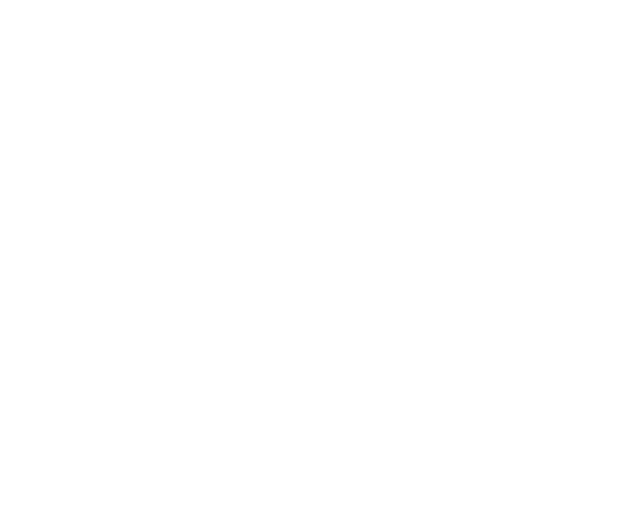
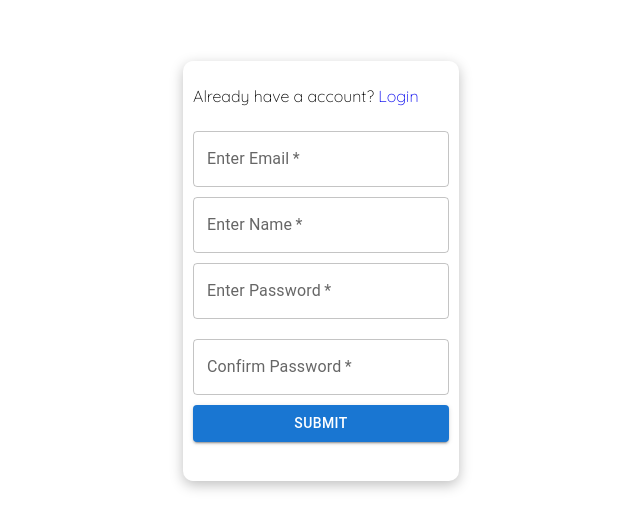
Before and after one commit to Uday-lal/insta_clone, a React (Create React App) app in the folder frontend/: page /create-account in a window 1280 px wide. Shown: the part 129-658 px from the top of the page, without its empty margins (319-959 px from the left). Built offline with nearby package versions, Linux system fonts and the light colour scheme.

Commit message:
Added CreateAccount.jsx

```diff
--- a/frontend/src/App.jsx
+++ b/frontend/src/App.jsx
@@ -1,5 +1,6 @@
 import { BrowserRouter as Router, Switch, Route } from "react-router-dom";
 import Login from "./pages/login/Login.jsx";
+import CreateAccount from "./pages/create_account/CreateAccount.jsx";
 import HomePage from "./pages/home_page/HomePage.jsx";
 import React from "react";
 
@@ -15,6 +16,9 @@
             <Route path="/login">
               <Login />
             </Route>
+            <Route path="/create-account">
+              <CreateAccount />
+            </Route>
           </Switch>
         </Router>
       </div>
--- a/frontend/src/index.css
+++ b/frontend/src/index.css
@@ -25,3 +25,7 @@
 .w-100 {
   width: 100%;
 }
+
+a {
+  text-decoration: none;
+}
--- a/frontend/src/pages/create_account/CreateAccount.jsx
+++ b/frontend/src/pages/create_account/CreateAccount.jsx
@@ -0,0 +1,91 @@
+import React from "react";
+import Card from "../../components/card/Card.jsx";
+import TextField from "@mui/material/TextField";
+import Button from "@mui/material/Button";
+
+function CreateAccount() {
+  return (
+    <React.Fragment>
+      <div className="page">
+        <div className="center">
+          <Card
+            style={{
+              width: "20vw",
+              height: "50vh",
+            }}
+          >
+            <p
+              style={{
+                margin: "15px 0px",
+              }}
+            >
+              Already have a account? <a href="/login">Login</a>
+            </p>
+            <form
+              method="POST"
+              action="/create-account"
+              style={{
+                width: "100%",
+              }}
+            >
+              <TextField
+                label="Enter Email"
+                type="email"
+                autoComplete="off"
+                variant="outlined"
+                name="email"
+                style={{
+                  margin: "10px 0px",
+                }}
+                className="w-100"
+                required="true"
+              />
+              <TextField
+                label="Enter Name"
+                type="text"
+                autoComplete="off"
+                variant="outlined"
+                sytle={{ margin: "10px 0px" }}
+                className="w-100"
+                required="true"
+              />
+              <TextField
+                label="Enter Password"
+                type="password"
+                autoComplete="off"
+                variant="outlined"
+                name="password"
+                style={{
+                  margin: "10px 0px",
+                }}
+                className="w-100"
+                required="true"
+              />
+              <TextField
+                label="Confirm Password"
+                type="password"
+                autoComplete="off"
+                variant="outlined"
+                name="confirm_password"
+                style={{
+                  margin: "10px 0px",
+                }}
+                className="w-100"
+                required="true"
+              />
+              <Button
+                variant="contained"
+                style={{ width: "100%" }}
+                type="submit"
+              >
+                Submit
+              </Button>
+            </form>
+          </Card>
+        </div>
+      </div>
+    </React.Fragment>
+  );
+}
+
+export default CreateAccount;
--- a/frontend/src/pages/login/Login.jsx
+++ b/frontend/src/pages/login/Login.jsx
@@ -14,6 +14,13 @@
               height: "50vh",
             }}
           >
+            <p
+              style={{
+                margin: "15px 0px",
+              }}
+            >
+              Not have a account? <a href="/create-account">Create One</a>
+            </p>
             <form
               method="POST"
               style={{
```
Also changed, not shown: 1 other file (tests, documents, lock files or other folders).
